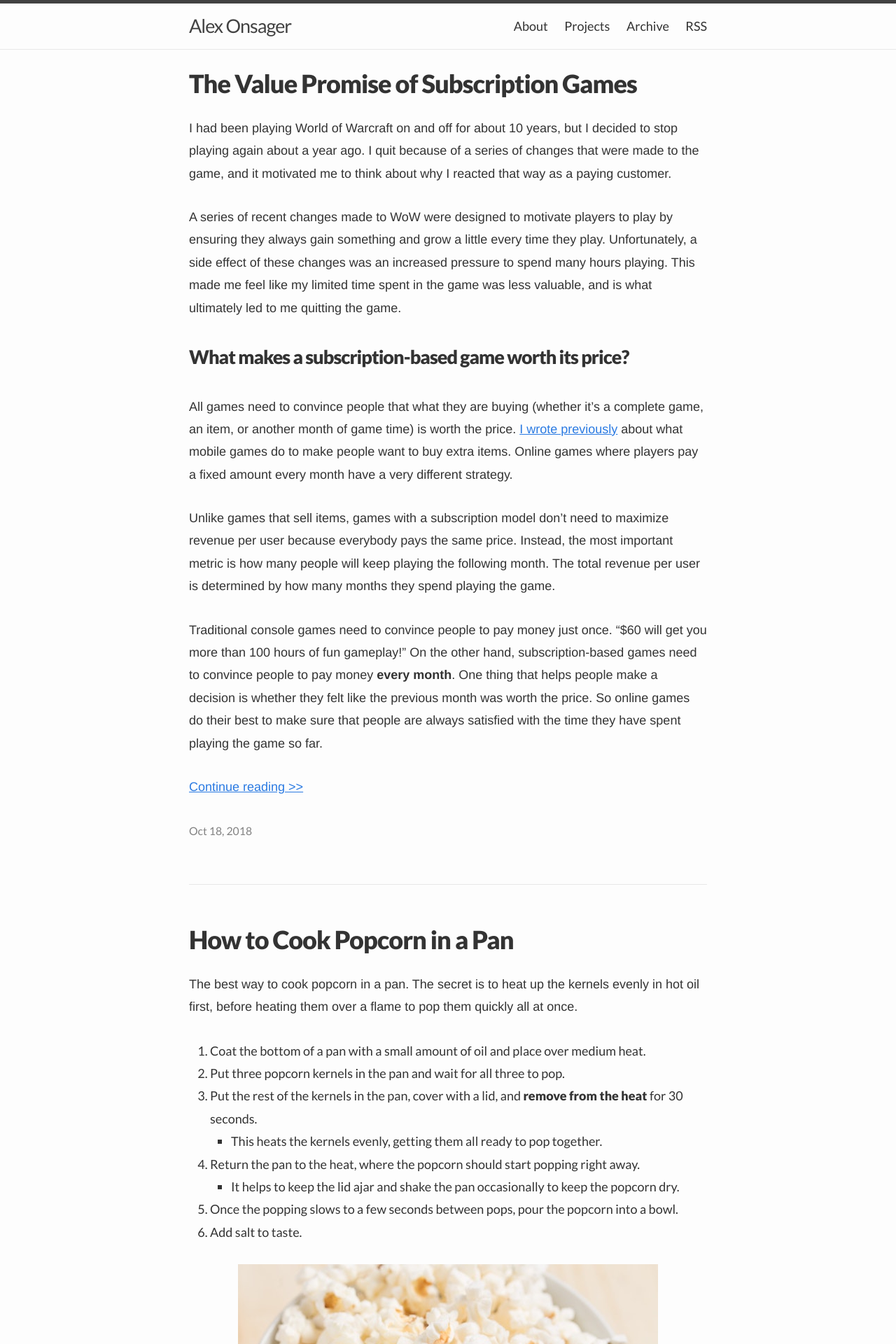
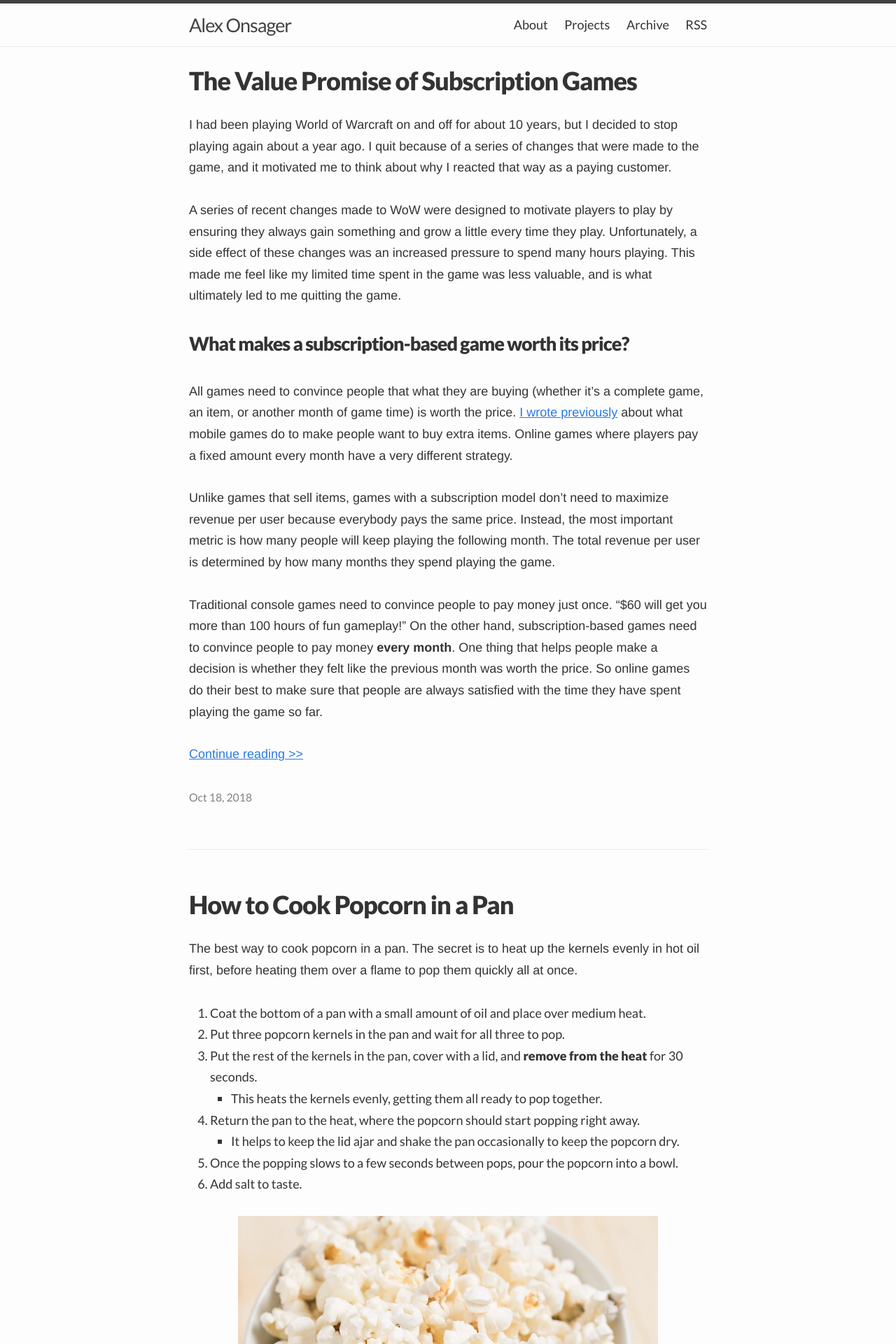
Before and after one commit to aonsager/aonsager.github.io, a Jekyll site: the page built from index.html, in a window 1280 px wide. Shown: the top 1920 px of the page at 70% size. Built offline with Jekyll 4.4.1, drawn with Linux system fonts in a browser that asks for light colours; the list of posts is cut into pages by our own code.

Commit message:
line height

```diff
--- a/_sass/minima.scss
+++ b/_sass/minima.scss
@@ -8,7 +8,7 @@
 $base-font-weight: 400 !default;
 $bold-font-weight: 900 !default;
 $small-font-size:  $base-font-size * 0.875 !default;
-$base-line-height: 1.8 !default;
+$base-line-height: 1.7 !default;
 
 $spacing-unit:     30px !default;
 
```
